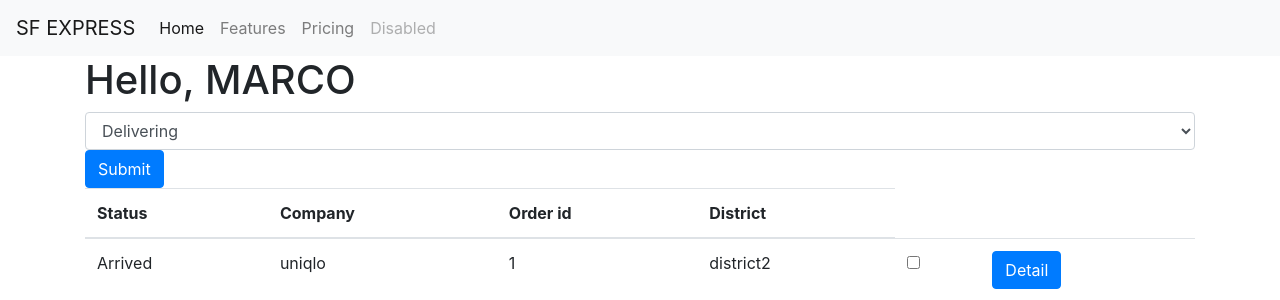
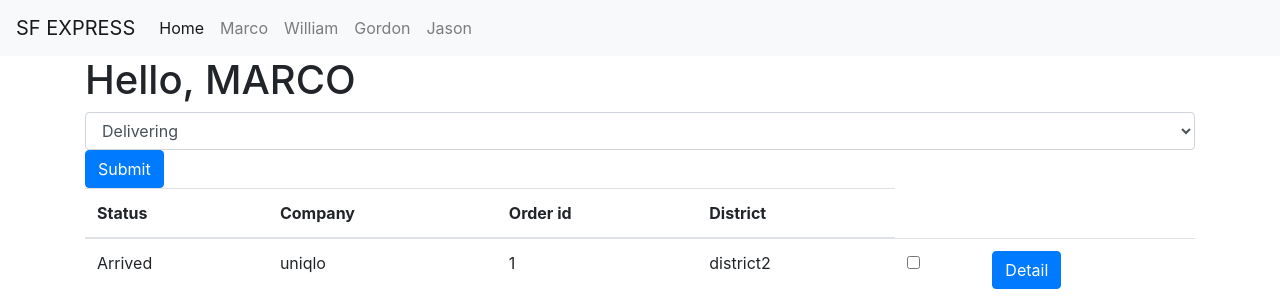
Before and after one commit to sph113/302SF, a Flask app: page /deliverystatus/MARCO in a window 1280 px wide. Shown: the top 300 px of the page. Run offline with Flask 2, Linux system fonts and the light colour scheme; data comes from the database, SQL or seed files in the repository; both versions use the stored data as it was after the commit; some libraries are stand-ins or nearby versions.

Commit message:
new update

```diff
--- a/templates/base.html
+++ b/templates/base.html
@@ -25,16 +25,19 @@
         <div class="collapse navbar-collapse" id="navbarNav">
             <ul class="navbar-nav">
                 <li class="nav-item active">
-            <a class="nav-link" href="#">Home <span class="sr-only">(current)</span></a>
+                <a class="nav-link" href="/">Home <span class="sr-only">(current)</span></a>
                 </li>
                 <li class="nav-item">
-            <a class="nav-link" href="#">Features</a>
+                <a class="nav-link" href="/deliverystatus/MARCO">Marco</a>
                 </li>
                 <li class="nav-item">
-            <a class="nav-link" href="#">Pricing</a>
+                <a class="nav-link" href="/deliverystatus/WILLIAM">William</a>
                 </li>
                 <li class="nav-item">
-            <a class="nav-link disabled" href="#">Disabled</a>
+                <a class="nav-link " href="/deliverystatus/GORDON">Gordon</a>
+                </li>
+                <li class="nav-item">
+                     <a class="nav-link " href="/deliverystatus/JASON">Jason</a>
                 </li>
             </ul>
         </div>
--- a/templates/updatestatus.html
+++ b/templates/updatestatus.html
@@ -24,7 +24,7 @@ SF Status Check
                     <td>
                         <input type="checkbox" id="id_{{ order.Order_id }}" name="selected_orders" value= "{{ order.Order_id }}" >
                     </td>
-                    <td><a href="/order/{{ order.Order_id }}"><button type="button" class="btn btn-primary">Detail</button></td>
+                    <td><a href="/order/{{ order.Order_id }}"><button type="button" class="btn btn-primary">Detail</button></a></td>
                 </tr>
             {% endfor %}
             <select name="status" id="status" class="form-control">
```
Also changed, not shown: templates/updatedeliver.html (deleted, +0 -7 lines), data.db, 1 other file. Lines whose indentation alone changed are shown as unchanged.
